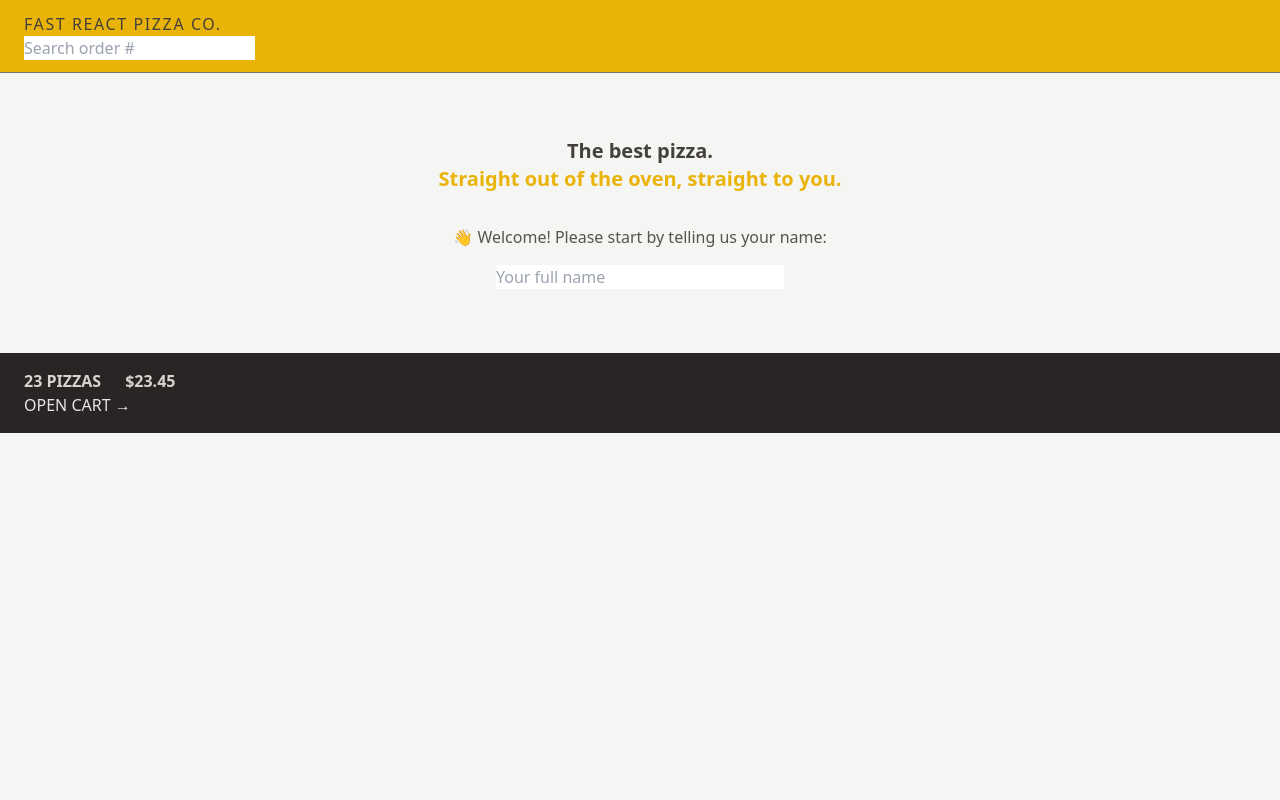
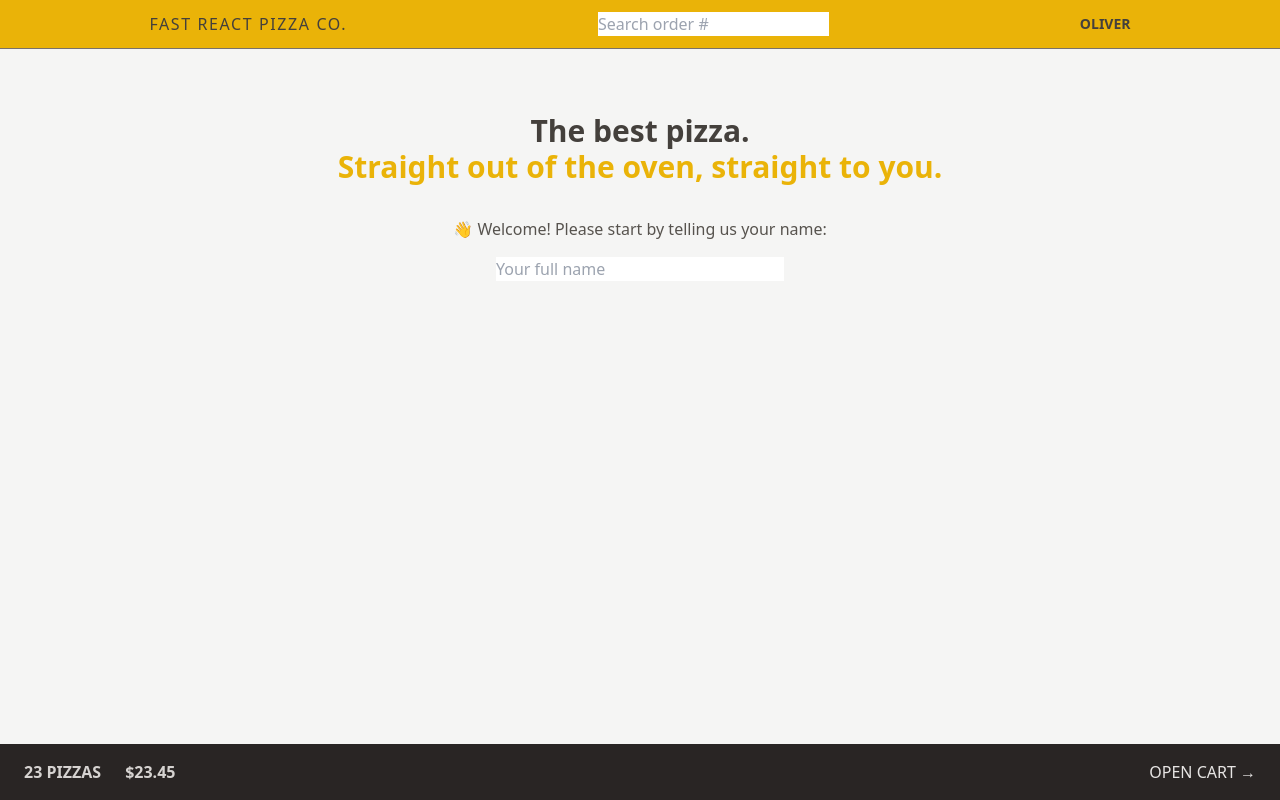
Before and after one commit to bear320/fast-react-pizza, a React (Vite) app: page / in a window 1280 px wide. Built offline with nearby package versions, Linux system fonts and the light colour scheme; the HTML template or start-up script is replaced by a standard one.

Commit message:
feat: 🎸 Set up page's layout

```diff
--- a/src/features/cart/CartOverview.tsx
+++ b/src/features/cart/CartOverview.tsx
@@ -2,7 +2,7 @@
 
 const CartOverview = () => {
   return (
-    <div className="bg-stone-800 p-4 text-sm uppercase text-stone-200 sm:px-6 md:text-base">
+    <div className="flex items-center justify-between bg-stone-800 p-4 text-sm uppercase text-stone-200 sm:px-6 md:text-base">
       <p className="space-x-4 font-semibold text-stone-300 sm:space-x-6">
         <span>23 pizzas</span>
         <span>$23.45</span>
--- a/src/features/user/Username.tsx
+++ b/src/features/user/Username.tsx
@@ -1,5 +1,5 @@
 const Username = () => {
-  return <div className="hidden text-sm font-semibold">Oliver</div>;
+  return <div className="hidden text-sm font-semibold md:block">Oliver</div>;
 };
 
 export default Username;
--- a/src/ui/AppLayout.tsx
+++ b/src/ui/AppLayout.tsx
@@ -8,14 +8,16 @@
   const isLoading = navigation.state === "loading";
 
   return (
-    <div className="layout">
+    <div className="grid h-screen grid-rows-[auto_1fr_auto]">
       {isLoading && <Loader />}
 
       <Header />
 
-      <main>
-        <Outlet />
-      </main>
+      <div className="overflow-auto">
+        <main className="mx-auto max-w-3xl">
+          <Outlet />
+        </main>
+      </div>
 
       <CartOverview />
     </div>
--- a/src/ui/Header.tsx
+++ b/src/ui/Header.tsx
@@ -4,7 +4,7 @@
 
 const Header = () => {
   return (
-    <header className="border-b border-stone-500 bg-yellow-500 px-4 py-3 uppercase sm:px-6">
+    <header className="flex items-center justify-around border-b border-stone-500 bg-yellow-500 px-4 py-3 uppercase sm:px-6">
       <Link to="/" className="tracking-widest">
         Fast React Pizza Co.
       </Link>
--- a/src/ui/Home.tsx
+++ b/src/ui/Home.tsx
@@ -2,8 +2,8 @@
 
 const Home = () => {
   return (
-    <div className="my-10 text-center sm:my-16">
-      <h1 className="mb-8 text-xl font-semibold">
+    <div className="my-10 px-4 text-center sm:my-16">
+      <h1 className="mb-8 text-xl font-semibold md:text-3xl">
         The best pizza.
         <br />
         <span className="text-yellow-500">
```
